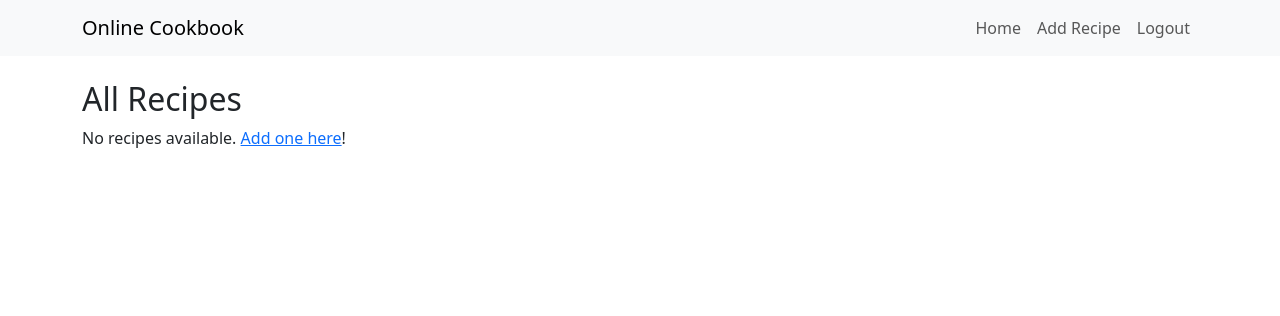
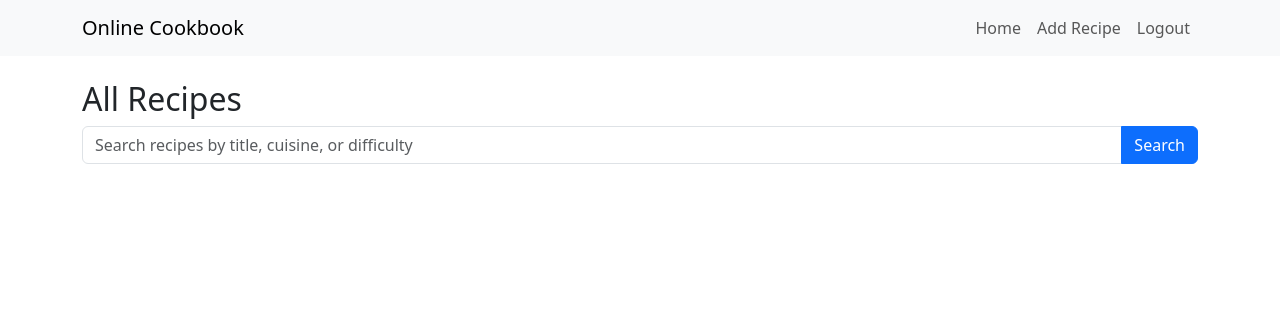
Before and after one commit to Danut89/Project_Online_Cookbook, a Flask app: page / in a window 1280 px wide. Shown: the top 316 px of the page. Run offline with Flask 3, Linux system fonts and the light colour scheme; the visitor is signed in with stand-in values (Sample User, id 1); data that the repository does not hold is empty.

Commit message:
Added recipe search functionality with case-insensitive filtering and pagination support

```diff
--- a/app/routes.py
+++ b/app/routes.py
@@ -1,3 +1,5 @@
+from flask import request
+from app.models import User  # Already imported Recipe, but need User too
 import os
 from flask import current_app
 from werkzeug.utils import secure_filename
@@ -7,13 +9,27 @@ from app import db
 from app.models import Recipe
 from app.forms import RecipeForm
 
+
 # Define the blueprint
 main = Blueprint('main', __name__)
 
 @main.route('/')
 def home():
-    recipes = Recipe.query.all()  # Fetch all recipes from the database
+    query = request.args.get('q')  # Get the search query from URL
+    page = request.args.get('page', 1, type=int)
+
+    if query:
+        # Case-insensitive search using ilike()
+        recipes = Recipe.query.join(User).filter(
+            (Recipe.title.ilike(f"%{query}%")) |
+            (Recipe.cuisine.ilike(f"%{query}%")) |
+            (Recipe.difficulty.ilike(f"%{query}%"))
+        ).paginate(page=page, per_page=6)
+    else:
+        recipes = Recipe.query.join(User).paginate(page=page, per_page=6)
+
     return render_template('home.html', recipes=recipes)
+
 
 @main.route('/recipe/<int:recipe_id>')  # ✅ FIXED: Added missing route decorator
 def view_recipe(recipe_id):
--- a/app/templates/home.html
+++ b/app/templates/home.html
@@ -1,7 +1,13 @@
 {% extends "base.html" %}
 {% block content %}
     <h2>All Recipes</h2>
-
+    <!-- ✅ Search Form -->
+        <form method="GET" action="{{ url_for('main.home') }}" class="mb-4">
+            <div class="input-group">
+                <input type="text" name="q" class="form-control" placeholder="Search recipes by title, cuisine, or difficulty" value="{{ request.args.get('q', '') }}">
+                <button type="submit" class="btn btn-primary">Search</button>
+            </div>
+        </form>
     {% if recipes %}
         <div class="row">
             {% for recipe in recipes %}
@@ -25,4 +31,13 @@
     {% else %}
         <p>No recipes available. <a href="{{ url_for('main.add_recipe') }}">Add one here</a>!</p>
     {% endif %}
+    <!-- ✅ Pagination -->
+{% if recipes.has_prev %}
+<a href="{{ url_for('main.home', page=recipes.prev_num, q=request.args.get('q')) }}" class="btn btn-outline-secondary">Previous</a>
+{% endif %}
+
+{% if recipes.has_next %}
+<a href="{{ url_for('main.home', page=recipes.next_num, q=request.args.get('q')) }}" class="btn btn-outline-secondary">Next</a>
+{% endif %}
+
 {% endblock %}
```
